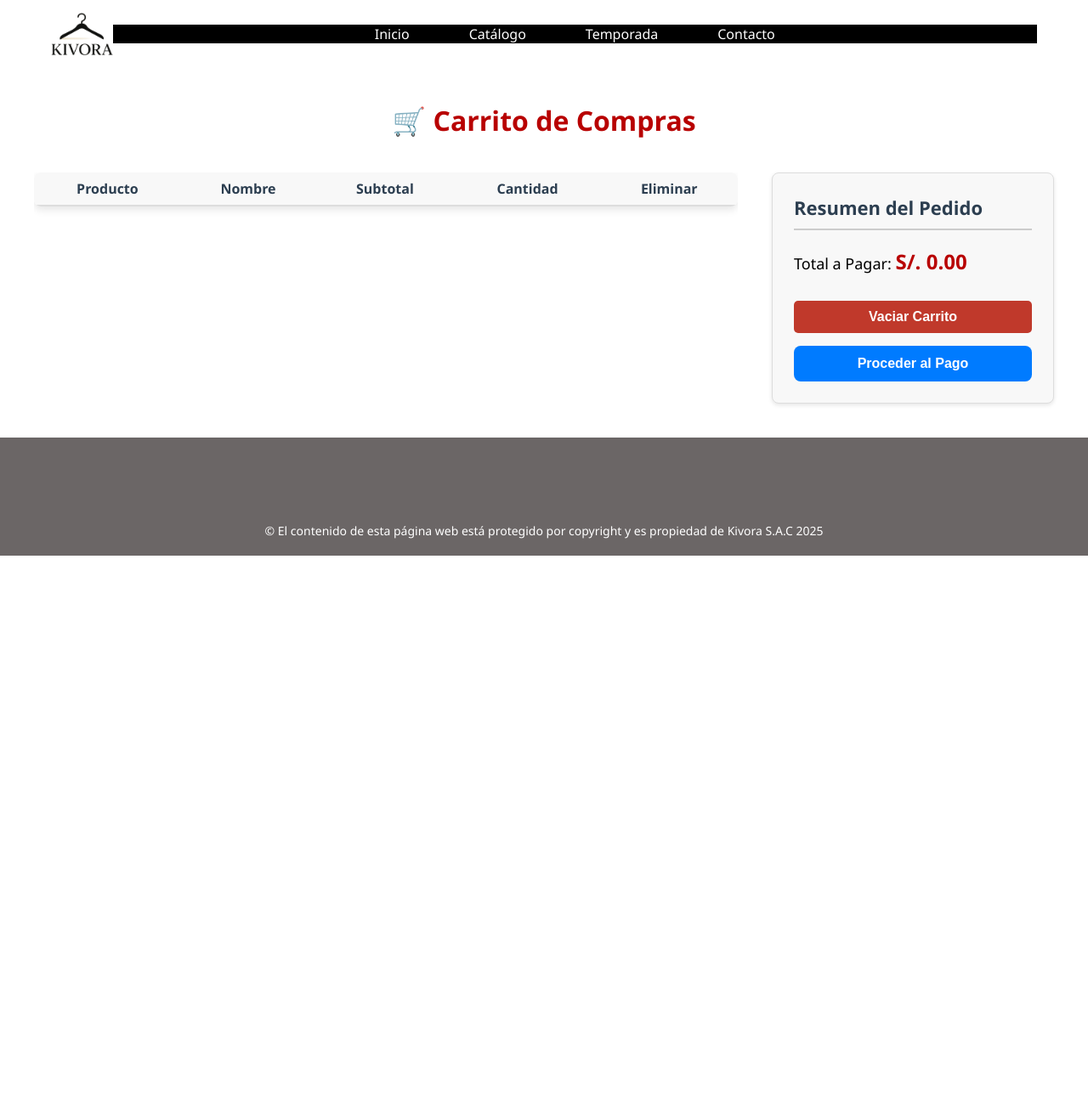
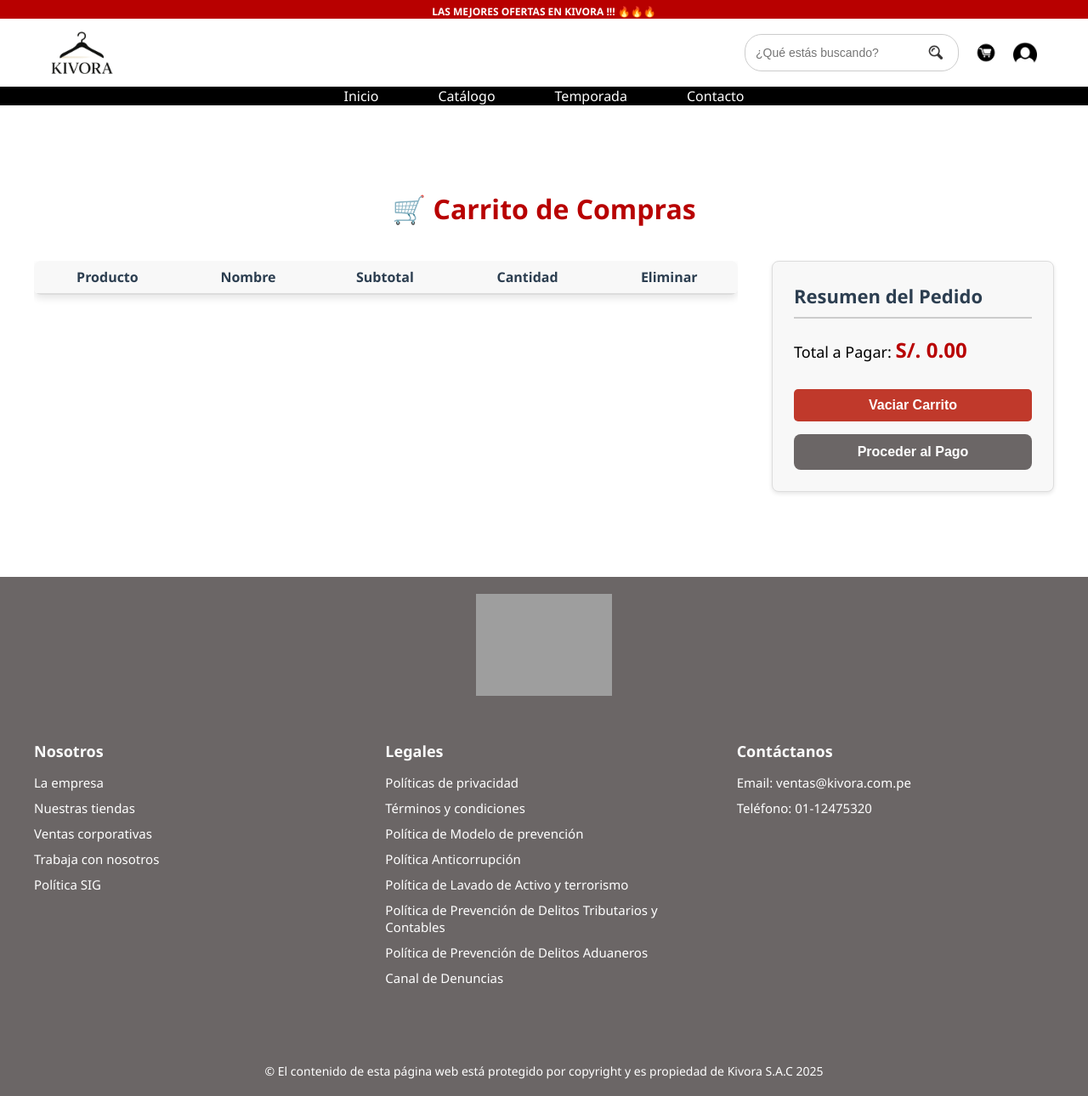
Before and after one commit to JheremmyGA/proyecto-dwi, a website: page FrontEnd/public_html/carrito.html in a window 1280 px wide. Shown: the whole page at 85% size. Before the commit the page ends 800 px from the top, so only its background shows below. Drawn offline with Linux system fonts and the light colour scheme; grey boxes are pictures that could not be loaded.

Commit message:
Mejora de vista de carrito

```diff
--- a/FrontEnd/public_html/carrito.css
+++ b/FrontEnd/public_html/carrito.css
@@ -2,7 +2,7 @@
 
 .carrito-page-main {
     max-width: 1200px;
-    margin: 40px auto;
+    margin: 100px auto;
     padding: 0 20px;
     font-family: 'Segoe UI', sans-serif;
 }
@@ -146,12 +146,12 @@
 }
 
 .btn-principal {
-    background-color: #007bff; /* Azul de tus modales (Checkout) */
+    background-color: #6b6666; /* Azul de tus modales (Checkout) */
     color: white;
 }
 
 .btn-principal:hover {
-    background-color: #0056b3;
+    background-color: #ccc;
     transform: translateY(-2px);
 }
 
--- a/FrontEnd/public_html/carrito.html
+++ b/FrontEnd/public_html/carrito.html
@@ -8,15 +8,43 @@
     <link rel="stylesheet" href="style.css">
     <link rel="stylesheet" href="carrito.css">
 
+    <script src="javascript.js" defer></script>
     <script src="carrito.js" defer></script>
 </head>
 <body>
+
+    <div class="callToAction">LAS MEJORES OFERTAS EN KIVORA !!! 🔥🔥🔥</div>
+
     <header class="header-principal">
         <div class="logo-kivora">
             <a href="index.html" aria-label="Ir al inicio">
                 <img src="imagenes/logoRedimension.png" alt="logo">
             </a>
         </div>
+
+        <div class="header-derecha">
+            <div class="barra-busqueda">
+                <input id="barra-busqueda" type="text" placeholder="¿Qué estás buscando?" />
+                <button type="submit">
+                    <img src="imagenes/busqueda.png" alt="Buscar" />
+                </button>
+            </div>
+
+            <a href="carrito.html" id="carrito-icono" title="Ver Carrito de Compras">
+                <img src="imagenes/carrito2.png" alt="Carrito" />
+                </a>
+
+            <div class="btn-login">
+                <div onclick="mostrarModalLogin()" class="boton-login-icono" title="Iniciar sesión">
+                    <img src="imagenes/login.png" alt="login" class="icono-login">
+                </div>
+            </div>
+
+            <div class="btn-logout" onclick="cerrarSesion()" title="Cerrar sesión">
+                <img src="imagenes/salir.png" alt="Cerrar sesión" class="icono-logout">
+            </div>
+        </div>
+    </header>
 
     <nav class="menu">
         <div class="menu-enlaces">
@@ -26,7 +54,6 @@
             <a href="contacto.html">Contacto</a>
         </div>
     </nav>
-    </header>
 
     <main class="carrito-page-main">
         <h1>🛒 Carrito de Compras</h1>
@@ -84,6 +111,42 @@
     </div>
 
     <footer class="footer-kivora">
+        <div class="footer-logo">
+            <img src="imagenes/logo.png" alt="logo kivora">
+        </div>
+
+        <div class="footer-contenedor">
+            <div class="footer-col">
+                <h3>Nosotros</h3>
+                <ul>
+                    <li>La empresa</li>
+                    <li>Nuestras tiendas</li>
+                    <li>Ventas corporativas</li>
+                    <li>Trabaja con nosotros</li>
+                    <li>Política SIG</li>
+                </ul>
+            </div>
+            <div class="footer-col">
+                <h3>Legales</h3>
+                <ul>
+                    <li>Políticas de privacidad</li>
+                    <li>Términos y condiciones</li>
+                    <li>Política de Modelo de prevención</li>
+                    <li>Política Anticorrupción</li>
+                    <li>Política de Lavado de Activo y terrorismo</li>
+                    <li>Política de Prevención de Delitos Tributarios y Contables</li>
+                    <li>Política de Prevención de Delitos Aduaneros</li>
+                    <li>Canal de Denuncias</li>
+                </ul>
+            </div>
+            <div class="footer-col">
+                <h3>Contáctanos</h3>
+                <ul>
+                    <li>Email: ventas@kivora.com.pe</li>
+                    <li>Teléfono: 01-12475320</li>
+                </ul>
+            </div>
+        </div>
         <div class="footer-copy">
             © El contenido de esta página web está protegido por copyright y es propiedad de Kivora S.A.C 2025
         </div>
--- a/FrontEnd/public_html/style.css
+++ b/FrontEnd/public_html/style.css
@@ -259,7 +259,7 @@
 .modal-contenedor button {
   width: 100%;
   padding: 10px;
-  background-color: #007bff;
+  background-color: #B80000;
   color: white;
   border: none;
   border-radius: 6px;
@@ -269,7 +269,7 @@
 }
 
 .modal-contenedor button:hover {
-  background-color: #0056b3;
+  background-color: #f47373;
 }
 
 .cerrar-modal {
```
Also changed, not shown: FrontEnd/public_html/seccCaballeros.html (+1 -1 lines). Lines whose indentation alone changed are shown as unchanged.
